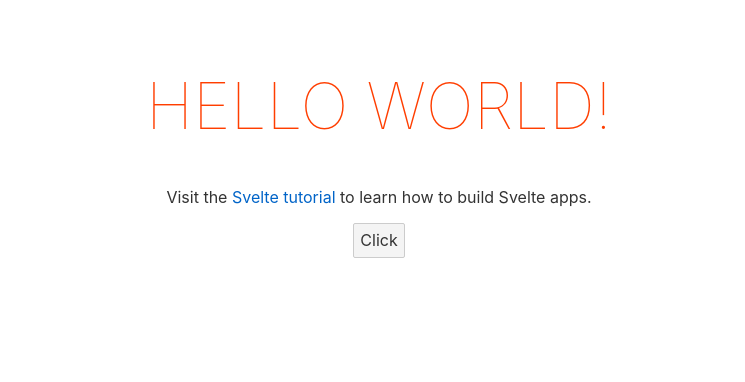
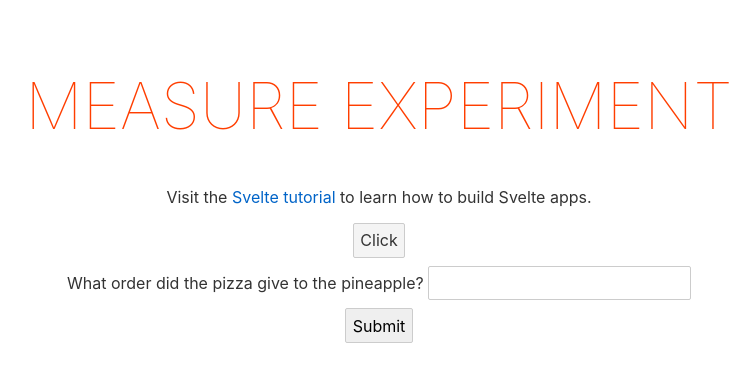
Before and after one commit to adsanderson/measure-svelte-experiment, a Svelte app: page / in a window 1280 px wide. Shown: the top 382 px of the page, without its empty margins (261-1006 px from the left). Built offline with nearby package versions, Linux system fonts and the light colour scheme.

Commit message:
Add simple form

```diff
--- a/src/App.svelte
+++ b/src/App.svelte
@@ -1,4 +1,6 @@
 <script>
+  import Questions from "./Questions.svelte";
+
   export let name;
 
   gtag("config", "G-YF9KGN3BL7", {
@@ -39,11 +41,12 @@
 </style>
 
 <main>
-  <h1>Hello {name}!</h1>
+  <h1>Measure Experiment</h1>
   <p>
     Visit the
     <a href="https://svelte.dev/tutorial">Svelte tutorial</a>
     to learn how to build Svelte apps.
   </p>
   <button on:click={buttonHandler}>Click</button>
+  <Questions />
 </main>
--- /dev/null
+++ b/src/Questions.svelte
@@ -0,0 +1,35 @@
+<script>
+  function encode(data) {
+    return Object.keys(data)
+      .map(
+        (key) => encodeURIComponent(key) + "=" + encodeURIComponent(data[key])
+      )
+      .join("&");
+  }
+
+  function handleSubmit(event) {
+    event.preventDefault();
+    fetch("/", {
+      method: "POST",
+      headers: { "Content-Type": "application/x-www-form-urlencoded" },
+      body: encode({
+        "form-name": event.target.getAttribute("name"),
+        ...name,
+      }),
+    })
+      .then(() => navigate("/thank-you/"))
+      .catch((error) => alert(error));
+  }
+</script>
+
+<form
+  data-netlify="true"
+  name="pizzaOrder"
+  method="post"
+  on:submit={handleSubmit}>
+  <input type="hidden" name="form-name" value="pizzaOrder" />
+  <label>What order did the pizza give to the pineapple?
+    <input name="order" type="text" />
+  </label>
+  <input type="submit" />
+</form>
```
